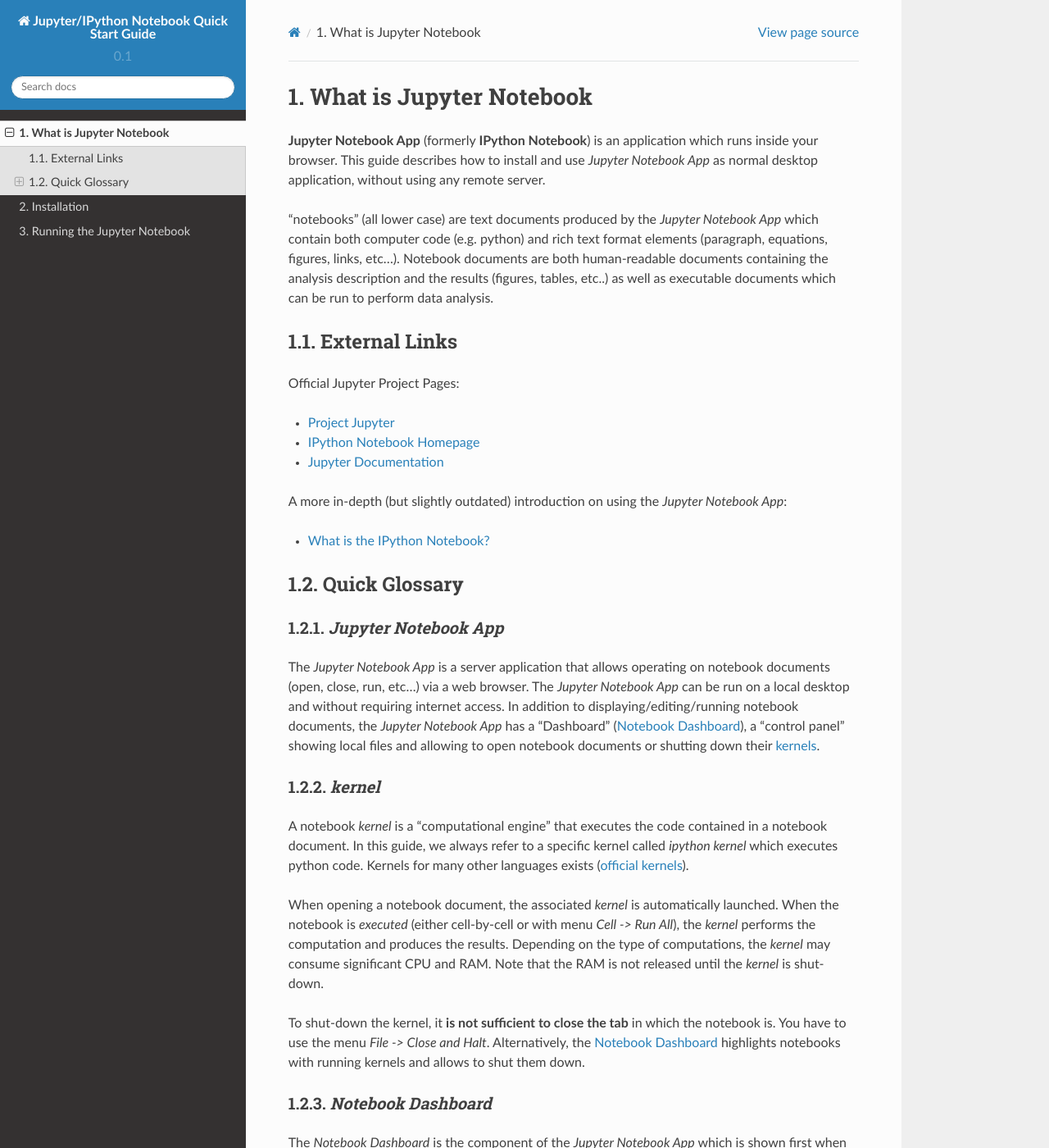
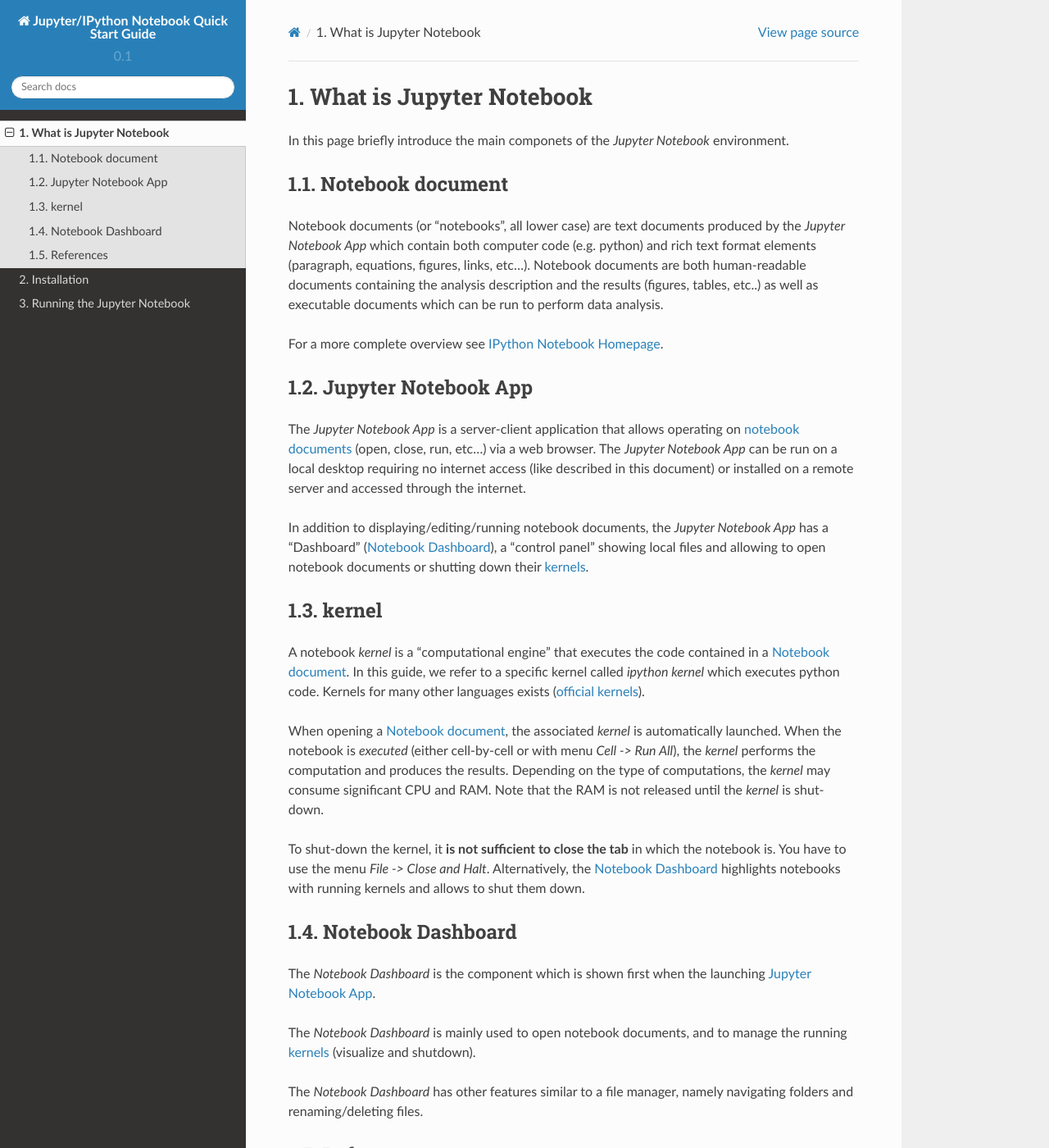
Before and after one commit to tritemio/jupyter_notebook_beginner_guide, a Sphinx documentation site: the page built from docs/what_is_jupyter.rst, in a window 1280 px wide and 1400 px high. Shown: the whole window at 82% size. Built offline with Sphinx 7.4.7 and the Read the Docs theme 2.0.0, drawn with Linux system fonts in a browser that asks for light colours; some of the changed text lies outside the part shown.

Commit message:
Remove redundancy and move links at the end.

```diff
--- a/docs/what_is_jupyter.rst
+++ b/docs/what_is_jupyter.rst
@@ -3,43 +3,37 @@
 What is Jupyter Notebook
 ========================
 
-**Jupyter Notebook App** (formerly **IPython Notebook**) is
-an application which runs inside your browser.
-This guide describes how to install and use *Jupyter Notebook App*
-as normal desktop application, without using any remote server.
 
-"notebooks" (all lower case) are text documents
+In this page briefly introduce the main componets of the *Jupyter Notebook*
+environment.
+
+.. _notebook_document:
+
+Notebook document
+-----------------
+
+Notebook documents (or "notebooks", all lower case) are text documents
 produced by the *Jupyter Notebook App* which contain both computer code (e.g. python)
 and rich text format elements (paragraph, equations, figures, links, etc...).
 Notebook documents are both human-readable documents containing the analysis
 description and the results (figures, tables, etc..) as well as executable documents
 which can be run to perform data analysis.
 
-External Links
---------------
+For a more complete overview see `IPython Notebook Homepage <http://ipython.org/notebook.html>`__.
 
-Official Jupyter Project Pages:
-
-- `Project Jupyter <https://jupyter.org/>`__
-- `IPython Notebook Homepage <http://ipython.org/notebook.html>`__
-- `Jupyter Documentation <http://jupyter.readthedocs.org/>`__
-
-A more in-depth (but slightly outdated) introduction on using the *Jupyter Notebook App*:
-
-- `What is the IPython Notebook? <http://nbviewer.ipython.org/github/jupyter/strata-sv-2015-tutorial/blob/master/00%20-%20Introduction.ipynb>`__
-
-Quick Glossary
---------------
 
 .. _notebook_app:
 
-*Jupyter Notebook App*
-~~~~~~~~~~~~~~~~~~~~~~
+Jupyter Notebook App
+--------------------
 
-The *Jupyter Notebook App* is a server application that allows
-operating on notebook documents (open, close, run, etc...) via a web browser.
+The *Jupyter Notebook App* is a server-client application that allows
+operating on :ref:`notebook documents <notebook_document>` (open,
+close, run, etc...) via a web browser.
 The *Jupyter Notebook App* can be run on a local desktop
-and without requiring internet access.
+requiring no internet access (like described in this document)
+or installed on a remote server and accessed through the internet.
+
 In addition to displaying/editing/running notebook documents,
 the *Jupyter Notebook App* has a "Dashboard" (:ref:`dashboard`),
 a "control panel" showing local files and allowing to
@@ -48,17 +42,17 @@
 
 .. _kernel:
 
-*kernel*
-~~~~~~~~
+kernel
+------
 
 A notebook *kernel* is a "computational engine"
-that executes the code contained in a notebook document.
-In this guide, we always refer to a specific kernel called *ipython kernel*
+that executes the code contained in a :ref:`notebook_document`.
+In this guide, we refer to a specific kernel called *ipython kernel*
 which executes python code.
 Kernels for many other languages exists
 (`official kernels <http://jupyter.readthedocs.org/en/latest/#kernels>`__).
 
-When opening a notebook document, the associated *kernel* is automatically launched.
+When opening a :ref:`notebook_document`, the associated *kernel* is automatically launched.
 When the notebook is *executed* (either cell-by-cell or with menu *Cell -> Run All*),
 the *kernel* performs the computation and produces the results.
 Depending on the type of computations, the *kernel* may consume significant
@@ -71,11 +65,11 @@
 
 .. _dashboard:
 
-*Notebook Dashboard*
-~~~~~~~~~~~~~~~~~~~~
+Notebook Dashboard
+------------------
 
-The *Notebook Dashboard* is the component of the *Jupyter Notebook App* which
-is shown first when the :ref:`notebook_app` is launched.
+The *Notebook Dashboard* is the component which
+is shown first when the launching :ref:`notebook_app`.
 
 The *Notebook Dashboard* is mainly used to open notebook documents, and to manage
 the running :ref:`kernels <kernel>` (visualize and shutdown).
@@ -83,6 +77,20 @@
 The *Notebook Dashboard* has other features similar to a file manager, namely
 navigating folders and renaming/deleting files.
 
+References
+----------
+
+Official Jupyter Project Pages:
+
+- `Project Jupyter <https://jupyter.org/>`__
+- `IPython Notebook Homepage <http://ipython.org/notebook.html>`__
+- `Jupyter Documentation <http://jupyter.readthedocs.org/>`__
+
+A more in-depth (but slightly outdated) introduction on using the *Jupyter Notebook App*:
+
+- `What is the IPython Notebook? <http://nbviewer.ipython.org/github/jupyter/strata-sv-2015-tutorial/blob/master/00%20-%20Introduction.ipynb>`__
+
+
 ....
 
 The *Next* button will bring you to the next section (*Installation*).
```
